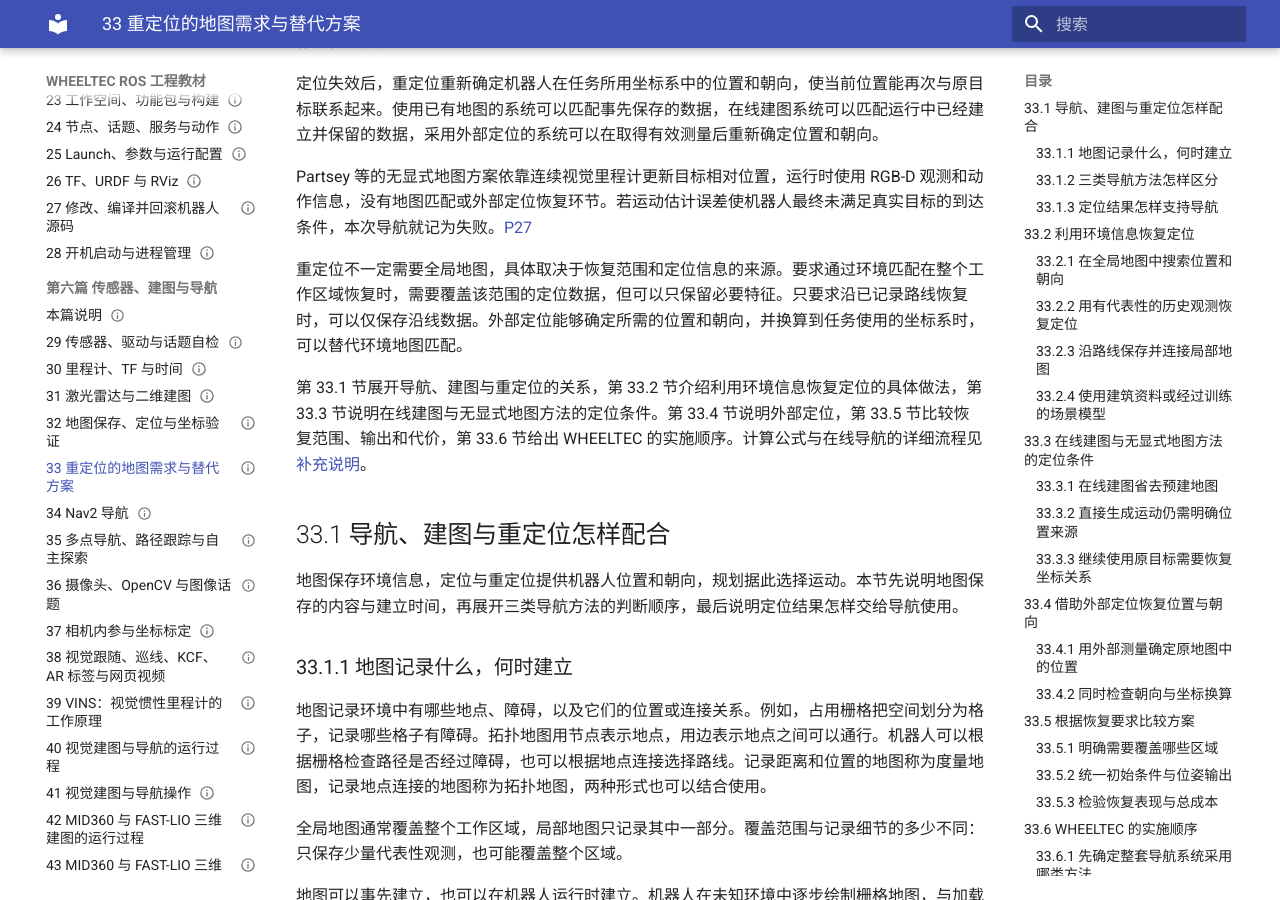
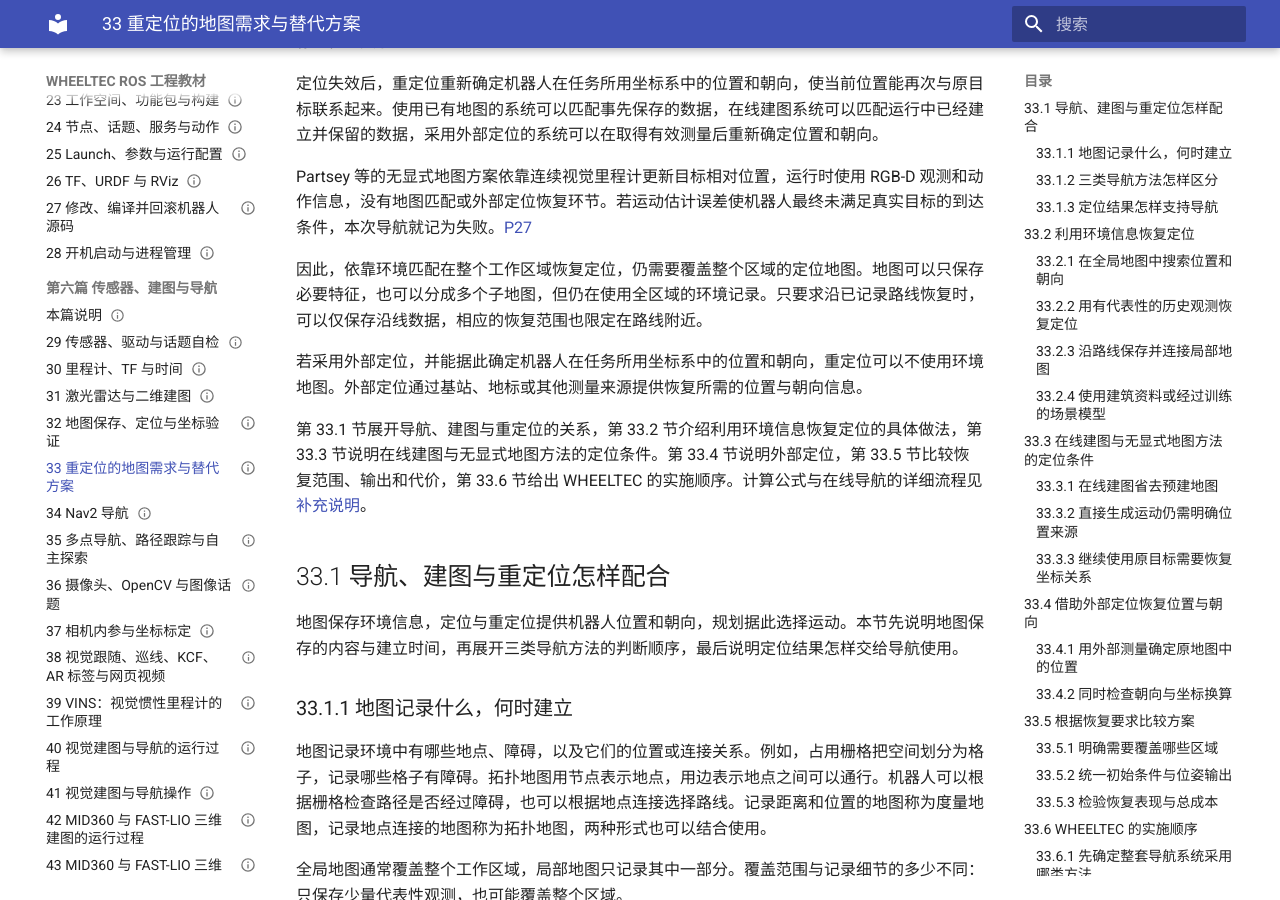
Before and after one commit to EnosElinsa/wheeltec-ros-textbook, an MkDocs documentation site: the page built from docs/06-sensors-navigation/33-relocalization-map-dependence.md, in a window 1280 px wide and 900 px high, scrolled down 861 px. Built offline with MkDocs 1.6.1 and Material for MkDocs 9.7.7, drawn with Linux system fonts in a browser that asks for light colours.

Commit message:
docs: state when relocalization requires a global map

```diff
--- a/docs/06-sensors-navigation/33-relocalization-map-dependence.md
+++ b/docs/06-sensors-navigation/33-relocalization-map-dependence.md
@@ -22,7 +22,9 @@ status: complete
 
 Partsey 等的无显式地图方案依靠连续视觉里程计更新目标相对位置，运行时使用 RGB-D 观测和动作信息，没有地图匹配或外部定位恢复环节。若运动估计误差使机器人最终未满足真实目标的到达条件，本次导航就记为失败。[P27]
 
-重定位不一定需要全局地图，具体取决于恢复范围和定位信息的来源。要求通过环境匹配在整个工作区域恢复时，需要覆盖该范围的定位数据，但可以只保留必要特征。只要求沿已记录路线恢复时，可以仅保存沿线数据。外部定位能够确定所需的位置和朝向，并换算到任务使用的坐标系时，可以替代环境地图匹配。
+因此，依靠环境匹配在整个工作区域恢复定位，仍需要覆盖整个区域的定位地图。地图可以只保存必要特征，也可以分成多个子地图，但仍在使用全区域的环境记录。只要求沿已记录路线恢复时，可以仅保存沿线数据，相应的恢复范围也限定在路线附近。
+
+若采用外部定位，并能据此确定机器人在任务所用坐标系中的位置和朝向，重定位可以不使用环境地图。外部定位通过基站、地标或其他测量来源提供恢复所需的位置与朝向信息。
 
 第 33.1 节展开导航、建图与重定位的关系，第 33.2 节介绍利用环境信息恢复定位的具体做法，第 33.3 节说明在线建图与无显式地图方法的定位条件。第 33.4 节说明外部定位，第 33.5 节比较恢复范围、输出和代价，第 33.6 节给出 WHEELTEC 的实施顺序。计算公式与在线导航的详细流程见[补充说明](research/relocalization-method-notes.md)。
 
```
